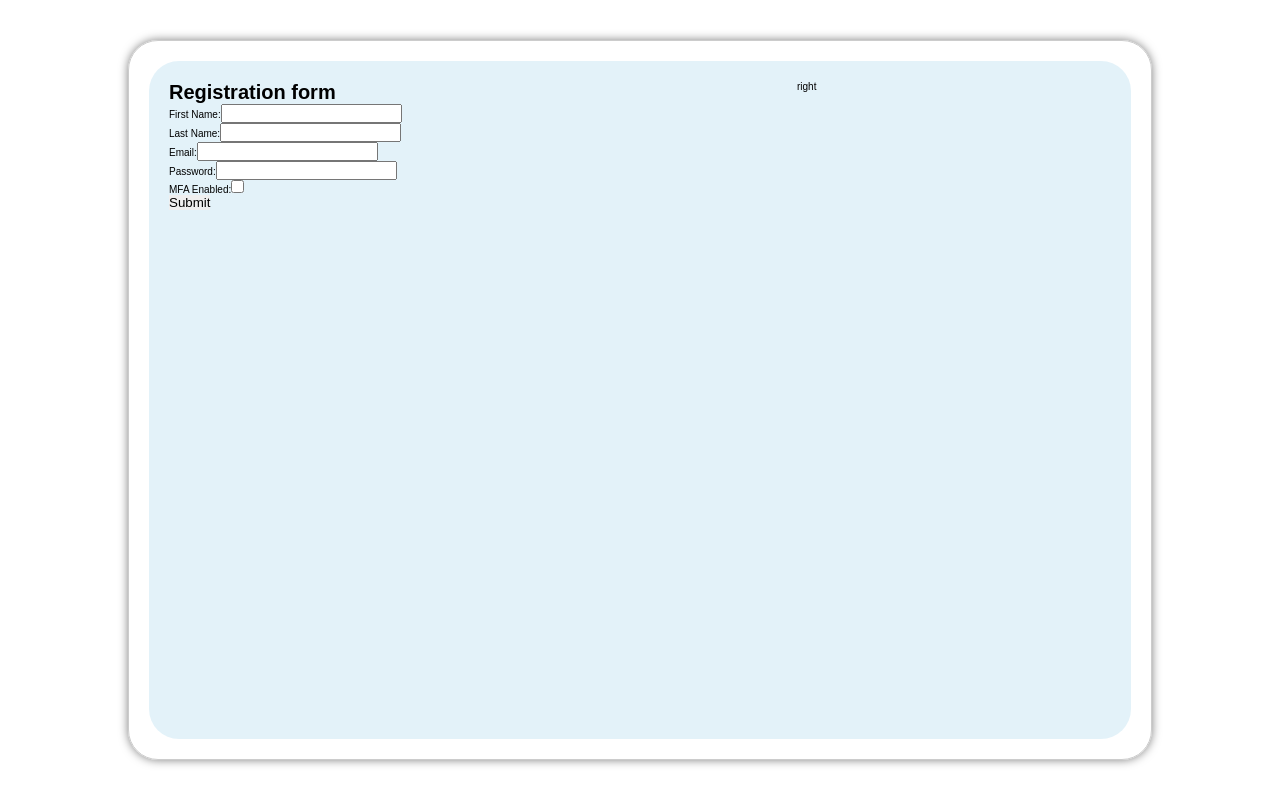
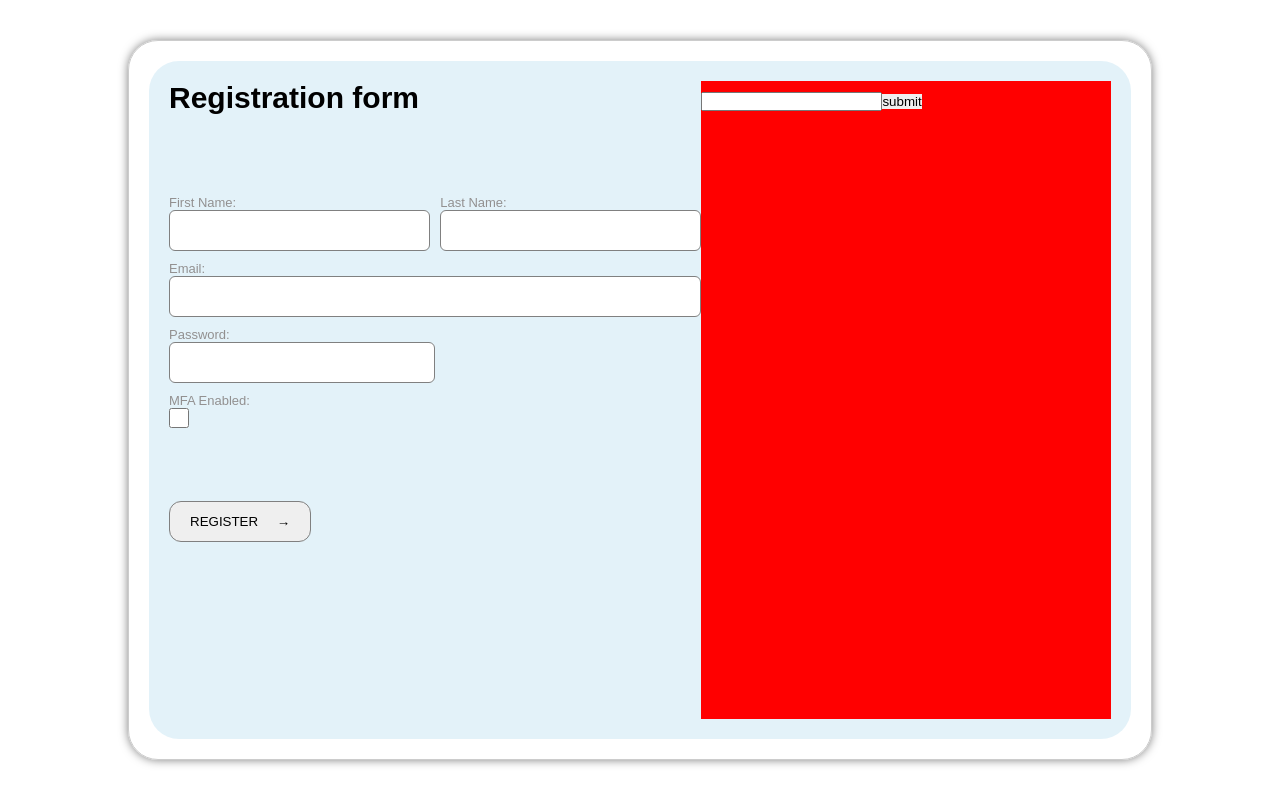
Before and after one commit to Merxibeaucoup/mfa-frontend-react, a React (Vite) app: page / in a window 1280 px wide. Built offline with nearby package versions, Linux system fonts and the light colour scheme.

Commit message:
Qr code image right side started

```diff
--- a/src/Services/userService.ts
+++ b/src/Services/userService.ts
@@ -6,6 +6,7 @@ export interface IUser {
   email: string;
   password: string;
   mfaEnabled: boolean;
+  secretImageUri?: string; // only for mfaEnabled
 }
 
 export interface ApiResponse<T> {
--- a/src/components/Register/Register.tsx
+++ b/src/components/Register/Register.tsx
@@ -1,15 +1,21 @@
-import React from "react";
+import React, { useState } from "react";
 import RegisterLeft from "./RegisterLeft";
+import RegisterRight from "./RegisterRight";
 
 const Register = () => {
+  const [showQr, setShowQr] = useState<boolean>(false);
+  const [imageData, setImageData] = useState<string | undefined>(undefined);
+
   return (
     <div className="register">
       <div className="register__form">
         <div className="register__form-inner">
           <div className="register__form-inner--left">
-            <RegisterLeft />
+            <RegisterLeft setShowQr={setShowQr} setImageData={setImageData} />
           </div>
-          <div className="register__form-inner--right">right</div>
+          <div className="register__form-inner--right">
+            <RegisterRight showQr={showQr} imageData={imageData} />
+          </div>
         </div>
       </div>
     </div>
--- a/src/components/Register/RegisterLeft.tsx
+++ b/src/components/Register/RegisterLeft.tsx
@@ -1,7 +1,15 @@
 import React, { useState } from "react";
 import userService, { IUser } from "../../Services/userService";
 
-const RegisterLeft: React.FC = () => {
+interface RegisterLeftProps {
+  setShowQr: React.Dispatch<React.SetStateAction<boolean>>;
+  setImageData: React.Dispatch<React.SetStateAction<string | undefined>>;
+}
+
+const RegisterLeft: React.FC<RegisterLeftProps> = ({
+  setShowQr,
+  setImageData,
+}) => {
   const [formData, setFormData] = useState<IUser>({
     firstname: "",
     lastname: "",
@@ -35,6 +43,14 @@ const RegisterLeft: React.FC = () => {
       const res = await userService.create(formData);
       if (res.success) {
         console.log("User registered sucessfully ", res.data);
+
+        const uri: string | undefined = res?.data?.secretImageUri;
+
+        if (formData.mfaEnabled) {
+          setShowQr(true);
+          setImageData(uri);
+        }
+
         setFormData({
           firstname: "",
           lastname: "",
@@ -54,9 +70,10 @@ const RegisterLeft: React.FC = () => {
     <div>
       <h1>Registration form</h1>
       <form onSubmit={handleSubmit}>
-        <label>
+        <label className="firstname">
           First Name:
           <input
+            required
             type="text"
             name="firstname"
             value={formData.firstname}
@@ -64,9 +81,10 @@ const RegisterLeft: React.FC = () => {
           />
         </label>
         <br />
-        <label>
+        <label className="lastname">
           Last Name:
           <input
+            required
             type="text"
             name="lastname"
             value={formData.lastname}
@@ -74,9 +92,11 @@ const RegisterLeft: React.FC = () => {
           />
         </label>
         <br />
-        <label>
+
+        <label className="email">
           Email:
           <input
+            required
             type="email"
             name="email"
             value={formData.email}
@@ -84,9 +104,10 @@ const RegisterLeft: React.FC = () => {
           />
         </label>
         <br />
-        <label>
+        <label className="password">
           Password:
           <input
+            required
             type="password"
             name="password"
             value={formData.password}
@@ -94,7 +115,8 @@ const RegisterLeft: React.FC = () => {
           />
         </label>
         <br />
-        <label>
+
+        <label className="mfa">
           MFA Enabled:
           <input
             type="checkbox"
@@ -104,7 +126,7 @@ const RegisterLeft: React.FC = () => {
           />
         </label>
         <br />
-        <button type="submit">Submit</button>
+        <button type="submit">Register &nbsp; &nbsp; &rarr;</button>
       </form>
     </div>
   );
--- /dev/null
+++ b/src/components/Register/RegisterRight.tsx
@@ -0,0 +1,25 @@
+import React from "react";
+
+interface RegisterRightProps {
+  showQr: boolean;
+  imageData: string | undefined;
+}
+
+const RegisterRight: React.FC<RegisterRightProps> = ({ showQr, imageData }) => {
+  console.log(showQr, imageData);
+
+  return (
+    <div>
+      <img src={imageData} alt="" />
+
+      <form>
+        <label>
+          <input type="text" />
+        </label>
+        <button>submit</button>
+      </form>
+    </div>
+  );
+};
+
+export default RegisterRight;
--- a/src/sass/components/_register.scss
+++ b/src/sass/components/_register.scss
@@ -22,11 +22,88 @@
       display: flex;
 
       &--left {
-        flex: 2;
+        flex: 1.3;
+
+        h1 {
+          font-size: 3rem;
+          font-weight: 600;
+          margin-bottom: 2rem;
+        }
+
+        form {
+          display: grid;
+          grid-template-columns: repeat(2, 1fr);
+          gap: 10px;
+          margin-top: 8rem;
+
+          .firstname {
+            grid-column: 1;
+            grid-row: 1/2;
+            width: 100%;
+          }
+
+          .lastname {
+            grid-column: 2;
+            grid-row: 1/2;
+            width: 100%;
+          }
+
+          .email {
+            grid-column: 1/3;
+            grid-row: 2/3;
+            width: 100%;
+          }
+          .password {
+            grid-column: 1/3;
+            grid-row: 3/4;
+            width: 50%;
+          }
+
+          .mfa {
+            grid-column: 1/3;
+            grid-row: 4/5;
+            width: 50%;
+            align-items: left;
+          }
+
+          button {
+            grid-column: 1/3;
+            // grid-row: 5/6;
+            width: max-content;
+            align-items: center;
+            border-radius: 12px;
+            border: solid 1px grey;
+            padding: 12px 20px;
+            text-transform: uppercase;
+
+            &:hover {
+              box-shadow: 0 0 10px rgba(0, 0, 0, 0.5);
+            }
+          }
+
+          input {
+            border-radius: 6px;
+            border: solid 1px grey;
+            padding: 12px 20px;
+          }
+
+          input[type="checkbox"] {
+            width: 20px;
+            height: 20px;
+          }
+
+          label {
+            display: flex;
+            flex-direction: column;
+            color: rgb(146, 144, 144);
+            font-size: 1.3rem;
+          }
+        }
       }
 
       &--right {
         flex: 1;
+        background-color: red;
       }
     }
   }
```
Also changed, not shown: src/main.css (+1 -1 lines).
